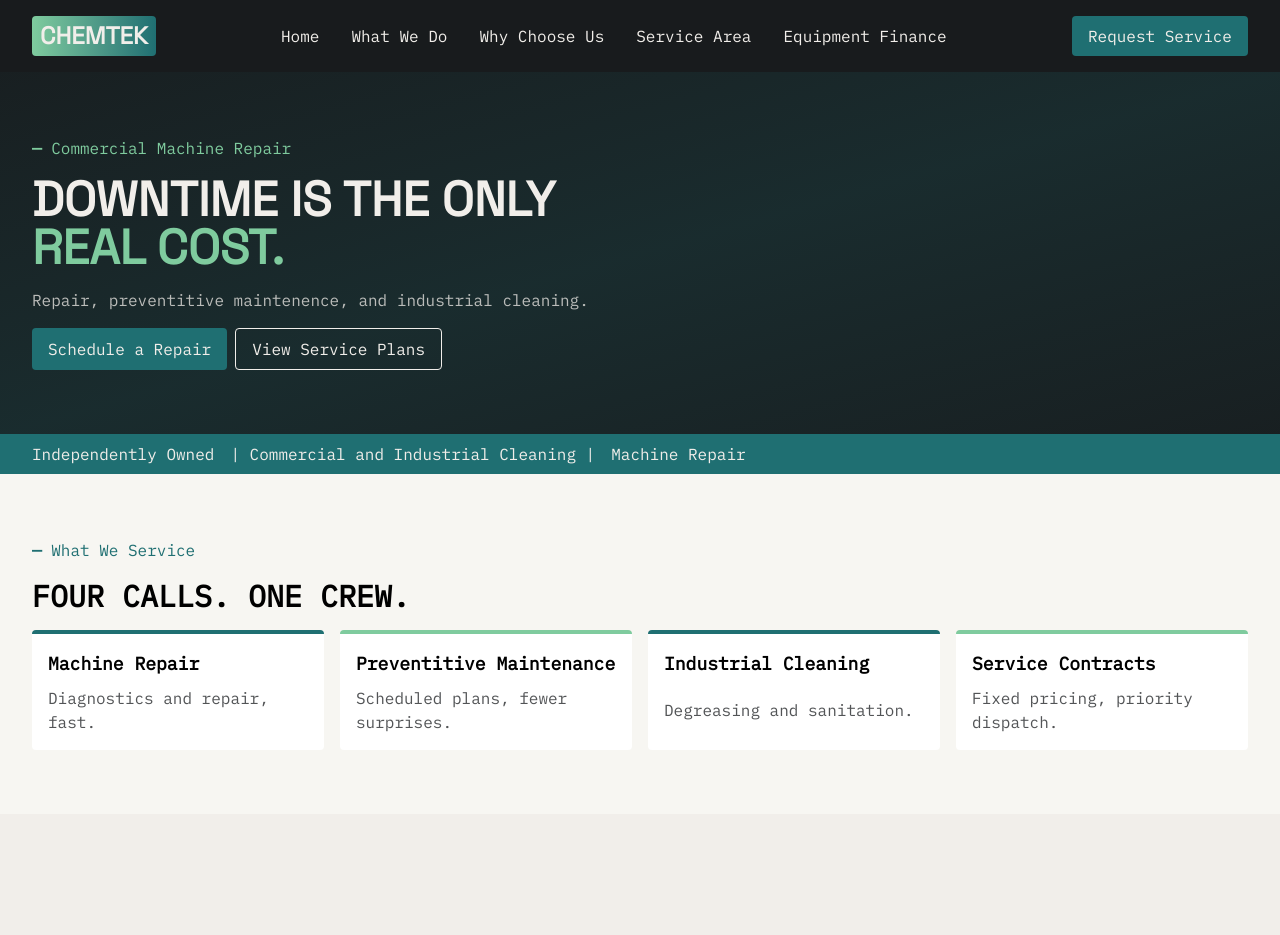
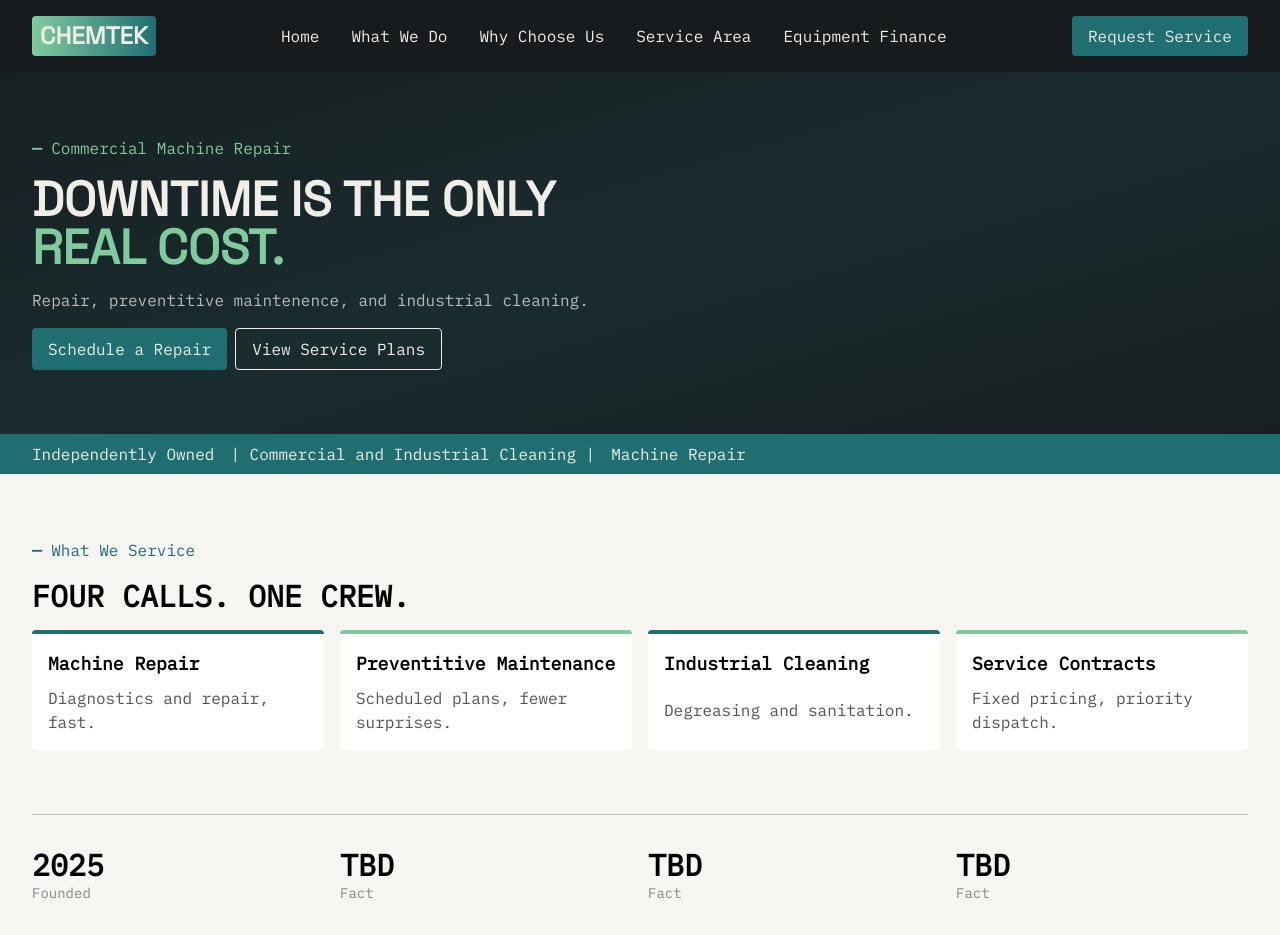
Before and after one commit to AndrewGlennAquino/chemtek-website, a React (Vite) app: page / in a window 1280 px wide. Before the commit the page ends 814 px from the top, so only its background shows below. Built offline with nearby package versions, Linux system fonts and the light colour scheme.

Commit message:
feat: add facts section

```diff
--- a/src/pages/Home.tsx
+++ b/src/pages/Home.tsx
@@ -2,11 +2,8 @@
 import { motion } from "motion/react";
 
 // Component imports
-import { Card } from "../components/card";
+import { Card } from "../components/Card";
 
-/**
- * Home page component that contains hero, summary of services, and basic facts
- */
 export const Home = () => {
   return (
     <main>
@@ -54,18 +51,16 @@ export const Home = () => {
           <h1 className="text-teal">
             <span className="font-bold">—</span> What We Service
           </h1>
-          <h2 className="font-bold text-2xl lg:text-3xl">FOUR CALLS. ONE CREW.</h2>
+          <h2 className="font-bold text-2xl lg:text-3xl">
+            FOUR CALLS. ONE CREW.
+          </h2>
 
-          <div className="w-full grid grid-row-4 lg:grid-cols-4 gap-4">
-            <Card title="Machine Repair">
-              Diagnostics and repair, fast.
-            </Card>
+          <div className="w-full grid grid-row-4 lg:grid-rows-none lg:grid-cols-4 gap-4">
+            <Card title="Machine Repair">Diagnostics and repair, fast.</Card>
             <Card alt title="Preventitive Maintenance">
               Scheduled plans, fewer surprises.
             </Card>
-            <Card title="Industrial Cleaning">
-              Degreasing and sanitation.
-            </Card>
+            <Card title="Industrial Cleaning">Degreasing and sanitation.</Card>
             <Card alt title="Service Contracts">
               Fixed pricing, priority dispatch.
             </Card>
@@ -74,7 +69,26 @@ export const Home = () => {
       </section>
 
       <section aria-label="Quick Facts">
-
+        <div className="bg-offwhite px-default">
+          <div className="border-black/25 border-t-1 py-8 grid grid-rows-2 sm:grid-rows-none grid-cols-2 sm:grid-cols-4 gap-4">
+            <div>
+              <h3 className="font-bold text-2xl lg:text-3xl">2025</h3>
+              <p className="text-black/50 text-sm">Founded</p>
+            </div>
+            <div>
+              <h3 className="font-bold text-2xl lg:text-3xl">TBD</h3>
+              <p className="text-black/50 text-sm">Fact</p>
+            </div>
+            <div>
+              <h3 className="font-bold text-2xl lg:text-3xl">TBD</h3>
+              <p className="text-black/50 text-sm">Fact</p>
+            </div>
+            <div>
+              <h3 className="font-bold text-2xl lg:text-3xl">TBD</h3>
+              <p className="text-black/50 text-sm">Fact</p>
+            </div>
+          </div>
+        </div>
       </section>
     </main>
   );
```
